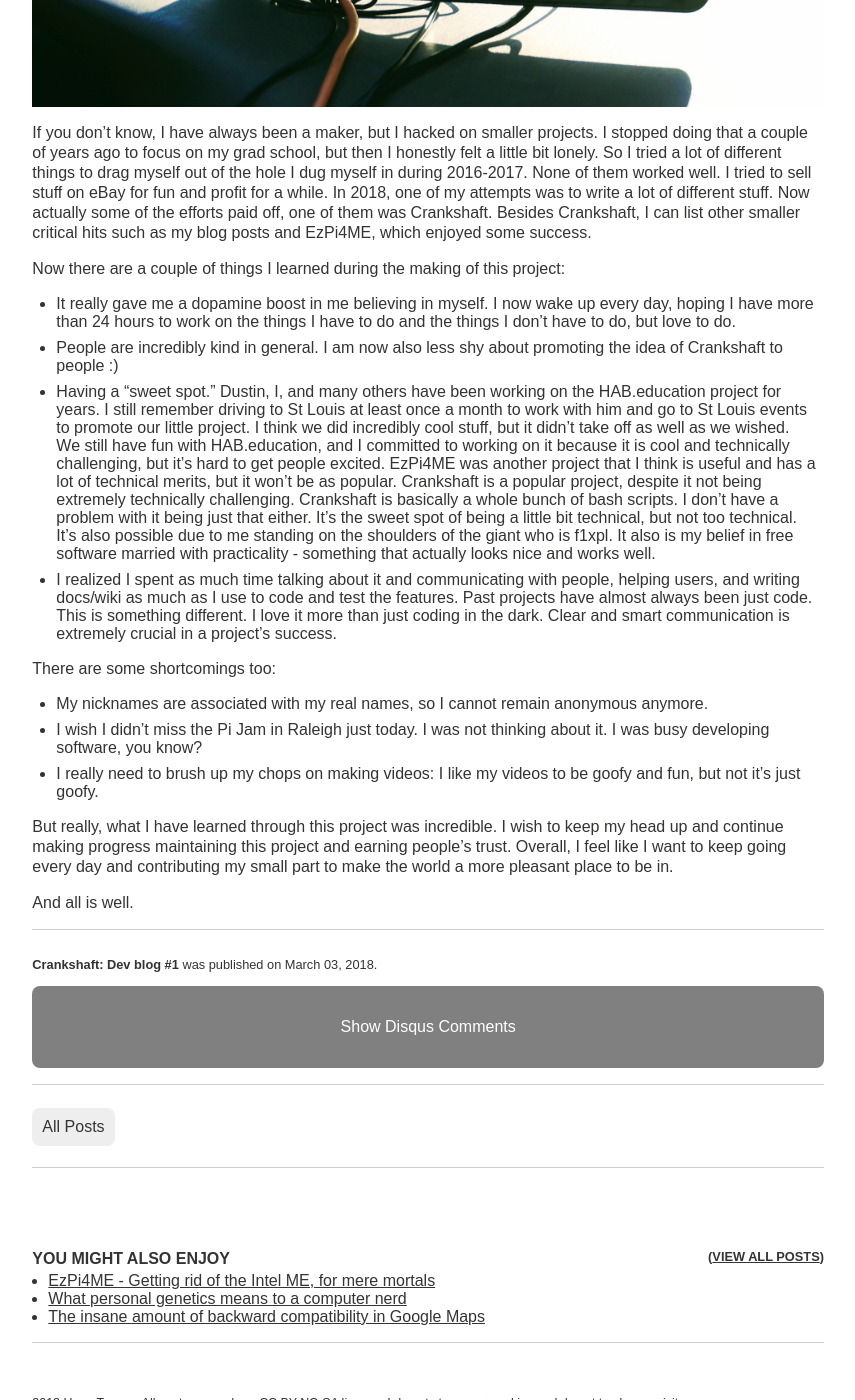
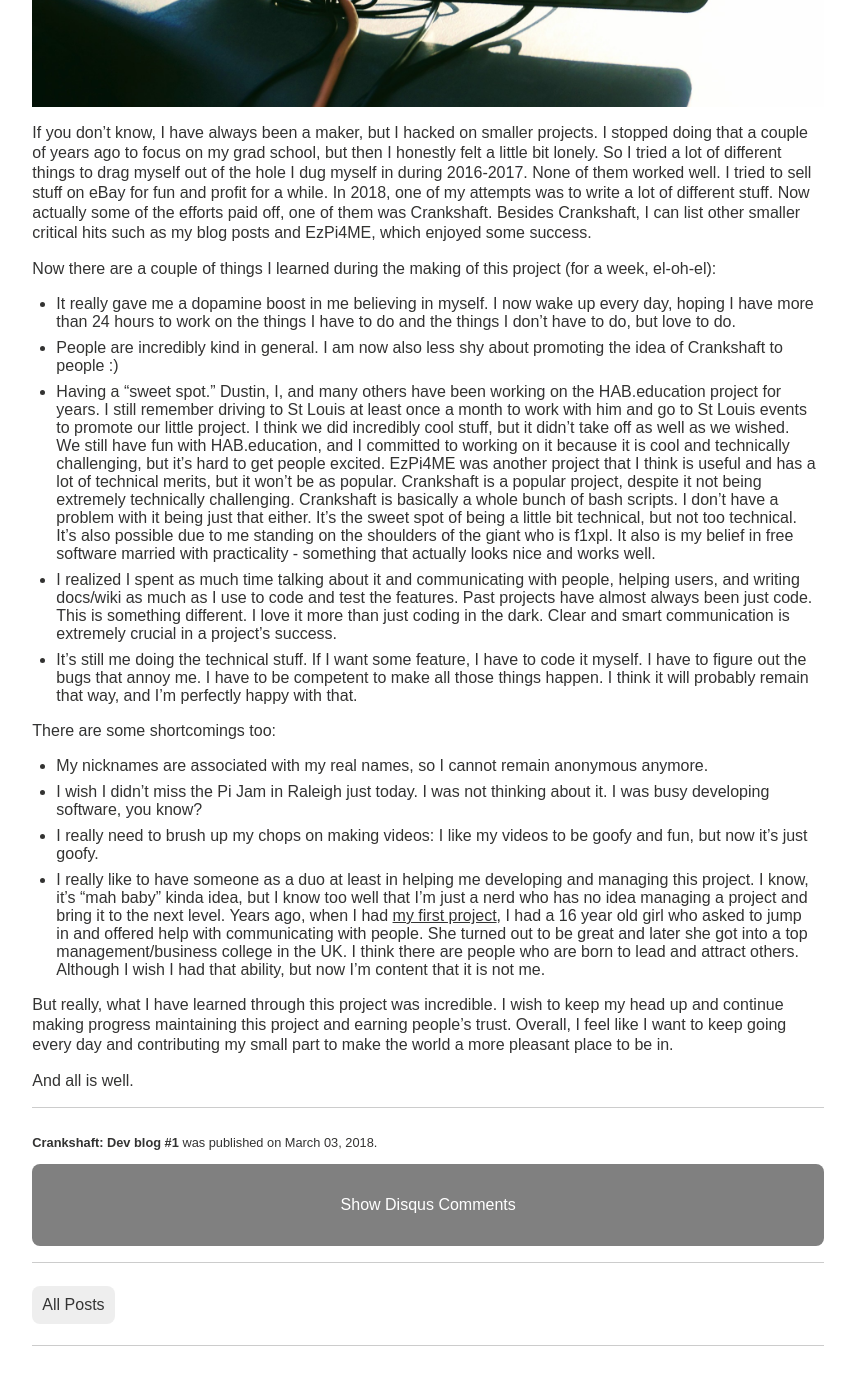
Before and after one commit to htruong/htruong.github.io, a Jekyll site: the page built from _posts/2018-03-03-crankshaft-dev-blog-1.markdown, in a window 1280 px wide and 1400 px high, scrolled down 649 px. Shown: the whole window, without its empty margins (316-1171 px from the left). Built offline with Jekyll 4.4.1, drawn with Linux system fonts in a browser that asks for light colours.

Commit message:
[blog] update crankshaft post

```diff
--- a/_posts/2018-03-03-crankshaft-dev-blog-1.markdown
+++ b/_posts/2018-03-03-crankshaft-dev-blog-1.markdown
@@ -9,18 +9,20 @@
 
 If you don't know, I have always been a maker, but I hacked on smaller projects. I stopped doing that a couple of years ago to focus on my grad school, but then I honestly felt a little bit lonely. So I tried a lot of different things to drag myself out of the hole I dug myself in during 2016-2017. None of them worked well. I tried to sell stuff on eBay for fun and profit for a while. In 2018, one of my attempts was to write a lot of different stuff. Now actually some of the efforts paid off, one of them was Crankshaft. Besides Crankshaft, I can list other smaller critical hits such as my blog posts and EzPi4ME, which enjoyed some success.
 
-Now there are a couple of things I learned during the making of this project:
+Now there are a couple of things I learned during the making of this project (for a week, el-oh-el):
 
 - It really gave me a dopamine boost in me believing in myself. I now wake up every day, hoping I have more than 24 hours to work on the things I have to do and the things I don't have to do, but love to do.
 - People are incredibly kind in general. I am now also less shy about promoting the idea of Crankshaft to people :)
 - Having a "sweet spot." Dustin, I, and many others have been working on the HAB.education project for years. I still remember driving to St Louis at least once a month to work with him and go to St Louis events to promote our little project. I think we did incredibly cool stuff, but it didn't take off as well as we wished. We still have fun with HAB.education, and I committed to working on it because it is cool and technically challenging, but it's hard to get people excited. EzPi4ME was another project that I think is useful and has a lot of technical merits, but it won't be as popular. Crankshaft is a popular project, despite it not being extremely technically challenging. Crankshaft is basically a whole bunch of bash scripts. I don't have a problem with it being just that either. It's the sweet spot of being a little bit technical, but not too technical. It's also possible due to me standing on the shoulders of the giant who is f1xpl. It also is my belief in free software married with practicality - something that actually looks nice and works well.
 - I realized I spent as much time talking about it and communicating with people, helping users, and writing docs/wiki as much as I use to code and test the features. Past projects have almost always been just code. This is something different. I love it more than just coding in the dark. Clear and smart communication is extremely crucial in a project's success.
+- It's still me doing the technical stuff. If I want some feature, I have to code it myself. I have to figure out the bugs that annoy me. I have to be competent to make all those things happen. I think it will probably remain that way, and I'm perfectly happy with that.
 
 There are some shortcomings too:
 
 - My nicknames are associated with my real names, so I cannot remain anonymous anymore.
 - I wish I didn't miss the Pi Jam in Raleigh just today. I was not thinking about it. I was busy developing software, you know?
-- I really need to brush up my chops on making videos: I like my videos to be goofy and fun, but not it's just goofy.
+- I really need to brush up my chops on making videos: I like my videos to be goofy and fun, but now it's just goofy.
+- I really like to have someone as a duo at least in helping me developing and managing this project. I know, it's "mah baby" kinda idea, but I know too well that I'm just a nerd who has no idea managing a project and bring it to the next level. Years ago, when I had [my first project](/posts/Harry-Potter-and-me.html), I had a 16 year old girl who asked to jump in and offered help with communicating with people. She turned out to be great and later she got into a top management/business college in the UK. I think there are people who are born to lead and attract others. Although I wish I had that ability, but now I'm content that it is not me.
 
 But really, what I have learned through this project was incredible. I wish to keep my head up and continue making progress maintaining this project and earning people's trust. Overall, I feel like I want to keep going every day and contributing my small part to make the world a more pleasant place to be in.
 
```
